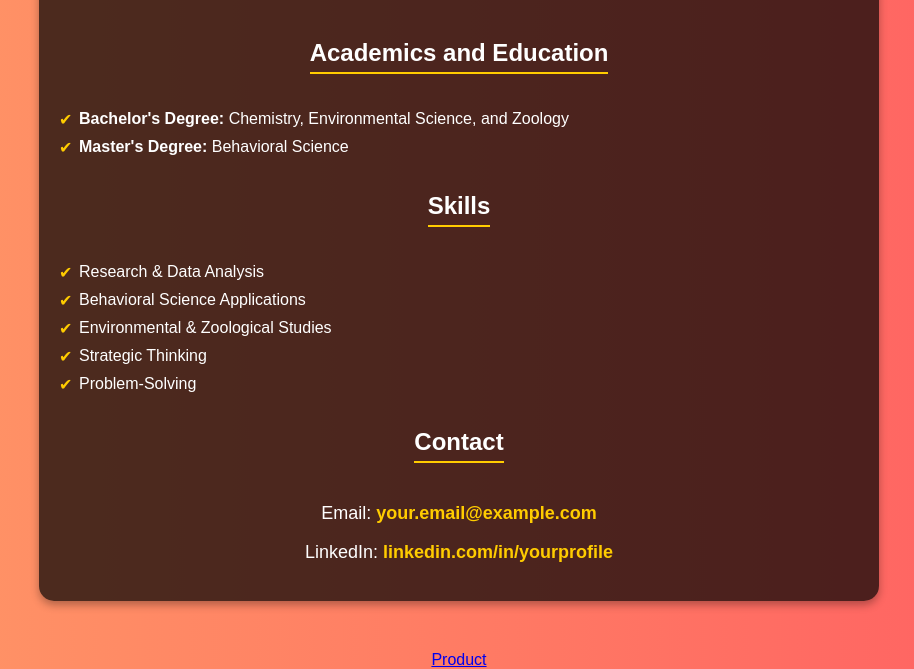
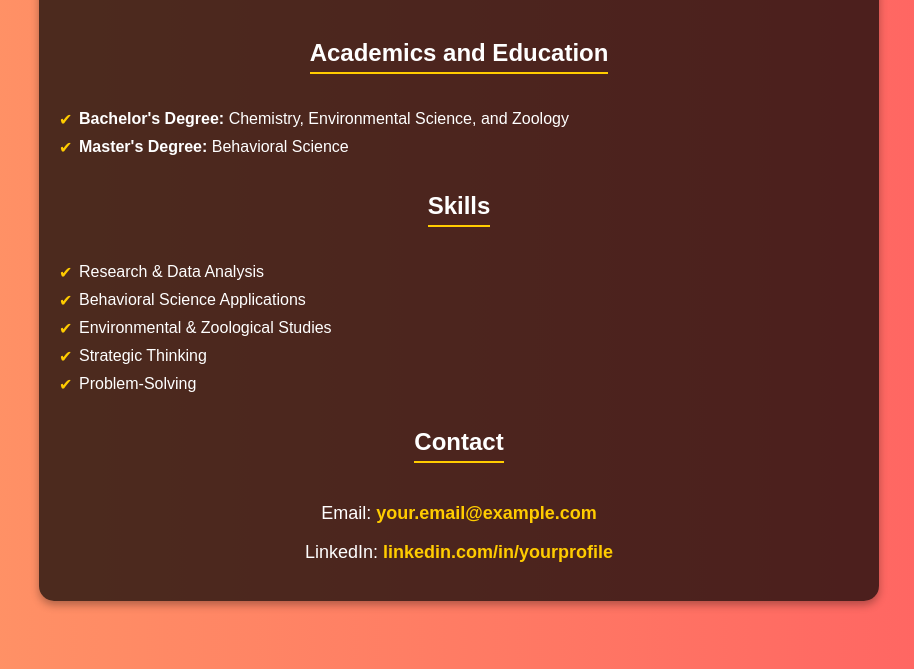
Before and after one commit to Gayathri1234-arts/resume, a plain HTML site: page index.html in a window 1280 px wide. Shown: the part 131-800 px from the top of the page, without its empty margins (181-1095 px from the left). Drawn offline with Linux system fonts and the light colour scheme.

Commit message:
Update index.html

```diff
--- a/index.html
+++ b/index.html
@@ -96,6 +96,6 @@ height="0" width="0" style="display:none;visibility:hidden"></iframe></noscript>
             <p>LinkedIn: <a href="https://linkedin.com/in/yourprofile" target="_blank">linkedin.com/in/yourprofile</a></p>
         </div>
     </div>
-<a href="product.html" class="button">Product</a>
+
 </body>
 </html>
```
